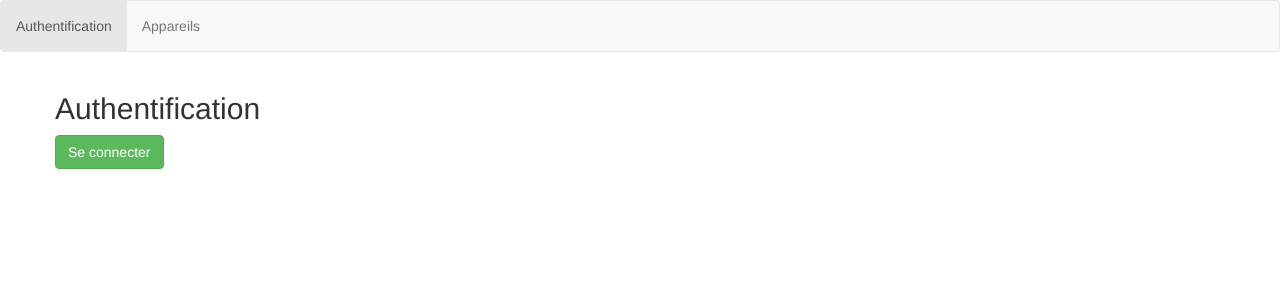
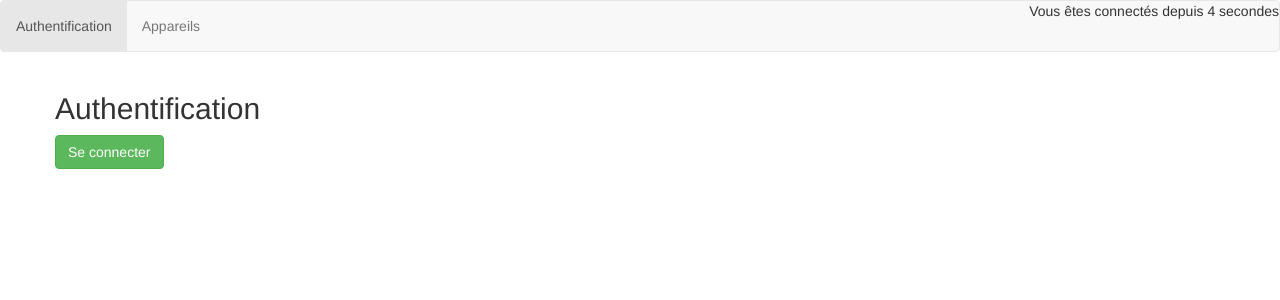
Before and after one commit to tdevilleduc/ocr-angular, an Angular app: page /auth in a window 1280 px wide. Shown: the top 300 px of the page. Built offline with nearby package versions, Linux system fonts and the light colour scheme.

Commit message:
[feat] chap11: ajout d'un compteur du temps passé sur l'application (compteur infini)

```diff
--- a/src/app/app.component.html
+++ b/src/app/app.component.html
@@ -4,6 +4,9 @@
       <li routerLinkActive="active"><a routerLink="auth">Authentification</a></li>
       <li routerLinkActive="active"><a routerLink="appareils">Appareils</a></li>
     </ul>
+    <div class="navbar-right" style="margin: 0">
+      Vous êtes connectés depuis {{ secondes }} secondes
+    </div>
   </div>
 </nav>
 <div class="container">
--- a/src/app/app.component.ts
+++ b/src/app/app.component.ts
@@ -1,12 +1,29 @@
 import { Component, OnInit } from '@angular/core';
-
+import { interval } from 'rxjs';
 
 @Component({
   selector: 'app-root',
   templateUrl: './app.component.html',
   styleUrls: ['./app.component.scss']
 })
-export class AppComponent {
+export class AppComponent implements OnInit {
+
+  secondes: number;
   constructor() {}
 
+  ngOnInit() {
+    const counter = interval(1000);
+    counter.subscribe(
+      (value: number) => {
+        this.secondes = value;
+      },
+      (error: any) => {
+        console.log('Une erreur a été rencontrée !');
+      },
+      () => {
+        console.log('Observable completée');
+      }
+    );
+  }
+
 }
```
